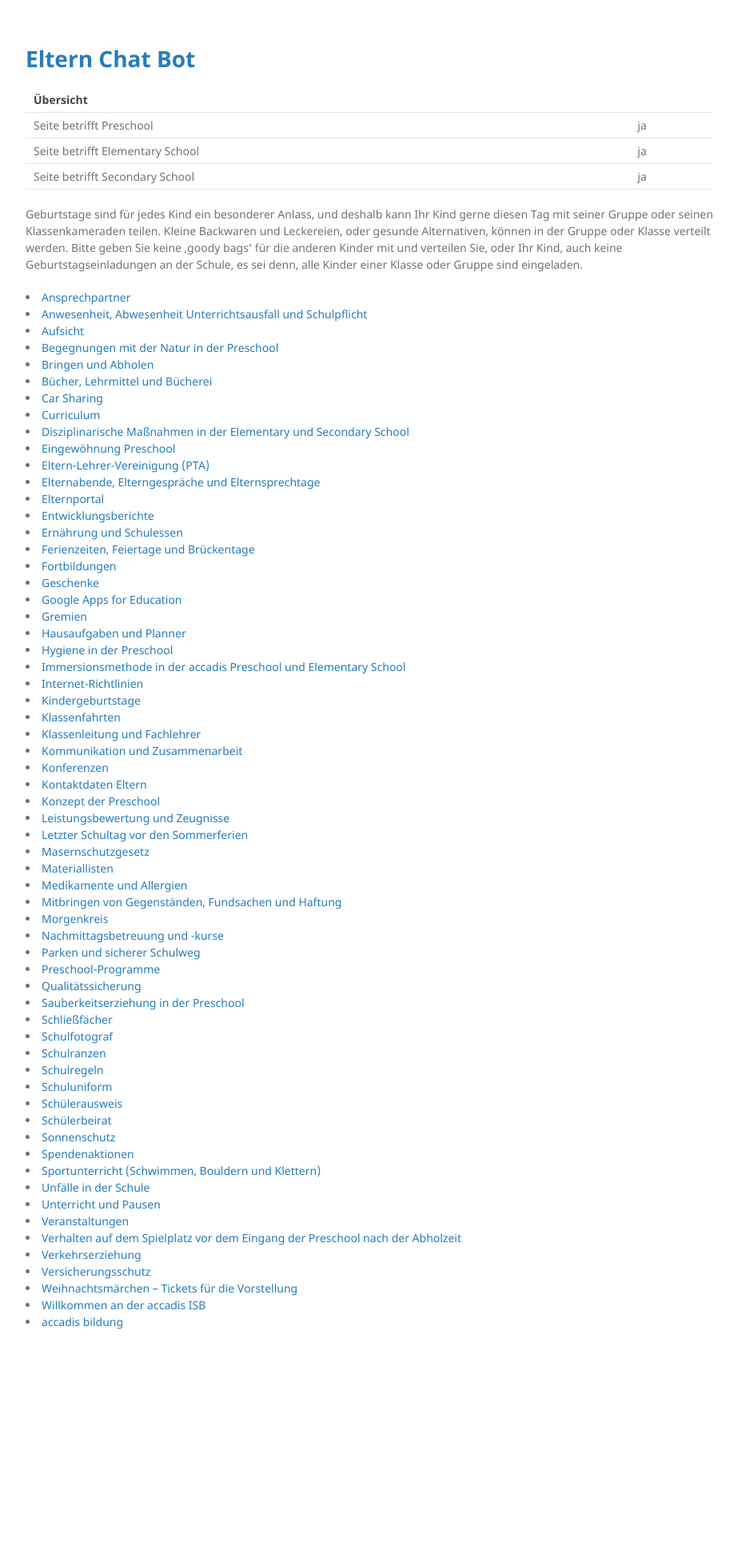
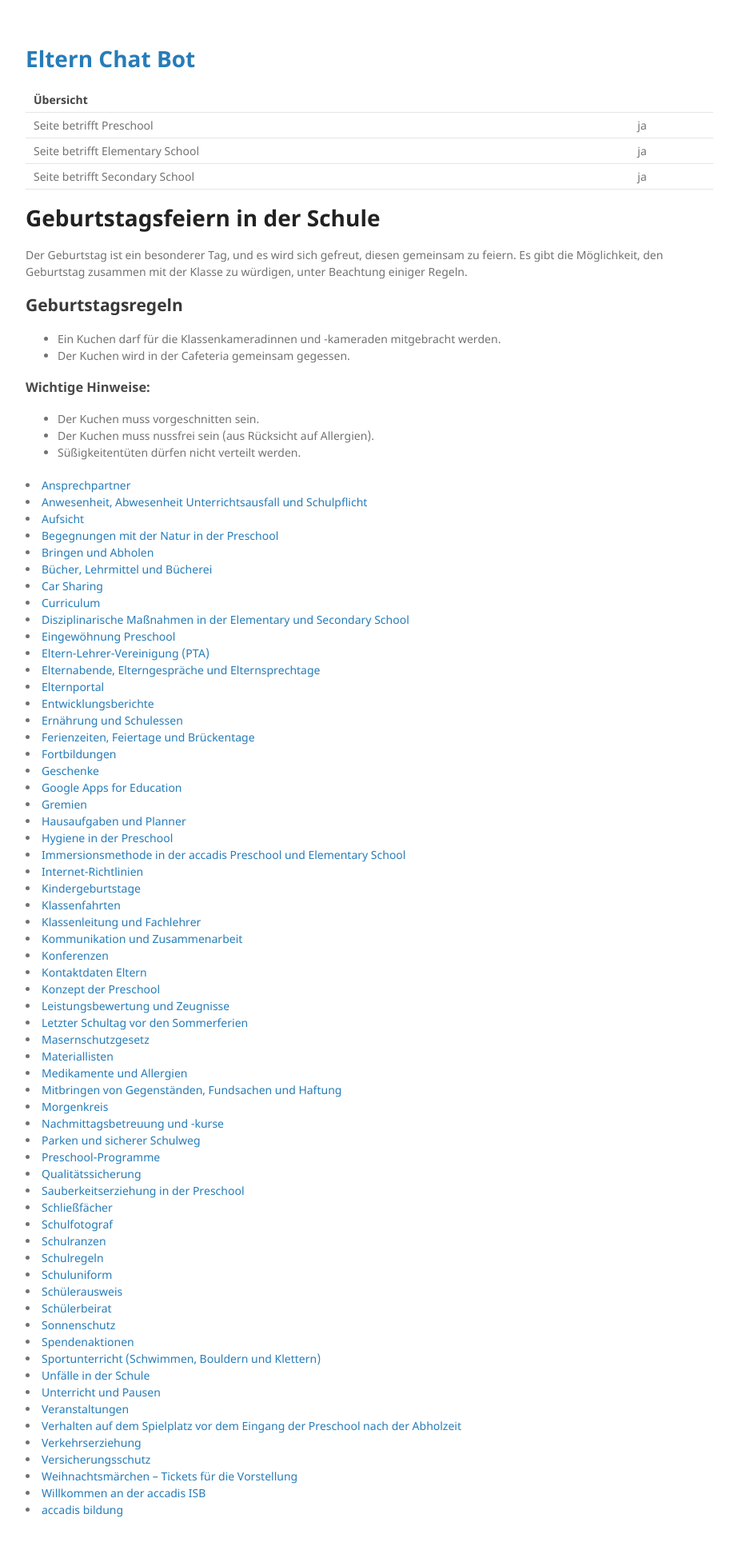
Before and after one commit to transresult/2504-chat-bot-source, a Jekyll site: the page built from docs/Kindergeburtstage.md, in a window 1280 px wide. Shown: the whole page at 80% size, without its empty margins (178-1101 px from the left). Built offline with Jekyll 4.4.1, drawn with Linux system fonts in a browser that asks for light colours; our own code applies the rules of GitHub Pages for plain Markdown files; before the commit the page ends 1713 px from its top, so only the background shows below that.

Commit message:
Update Kindergeburtstage.md
Änderung der Regeln

```diff
--- a/docs/Kindergeburtstage.md
+++ b/docs/Kindergeburtstage.md
@@ -7,4 +7,17 @@ title: Kindergeburtstage
 | Seite betrifft Elementary School | ja |
 | Seite betrifft Secondary School | ja |
 
-Geburtstage sind für jedes Kind ein besonderer Anlass, und deshalb kann Ihr Kind gerne diesen Tag mit seiner Gruppe oder seinen Klassenkameraden teilen. Kleine Backwaren und Leckereien, oder gesunde Alternativen, können in der Gruppe oder Klasse verteilt werden. Bitte geben Sie keine ‚goody bags‘ für die anderen Kinder mit und verteilen Sie, oder Ihr Kind, auch keine Geburtstagseinladungen an der Schule, es sei denn, alle Kinder einer Klasse oder Gruppe sind eingeladen.
+# Geburtstagsfeiern in der Schule
+
+Der Geburtstag ist ein besonderer Tag, und es wird sich gefreut, diesen gemeinsam zu feiern. Es gibt die Möglichkeit, den Geburtstag zusammen mit der Klasse zu würdigen, unter Beachtung einiger Regeln.
+
+## Geburtstagsregeln
+
+- Ein Kuchen darf für die Klassenkameradinnen und -kameraden mitgebracht werden.
+- Der Kuchen wird in der Cafeteria gemeinsam gegessen.
+
+### Wichtige Hinweise:
+
+- Der Kuchen muss vorgeschnitten sein.
+- Der Kuchen muss nussfrei sein (aus Rücksicht auf Allergien).
+- Süßigkeitentüten dürfen nicht verteilt werden.
```
